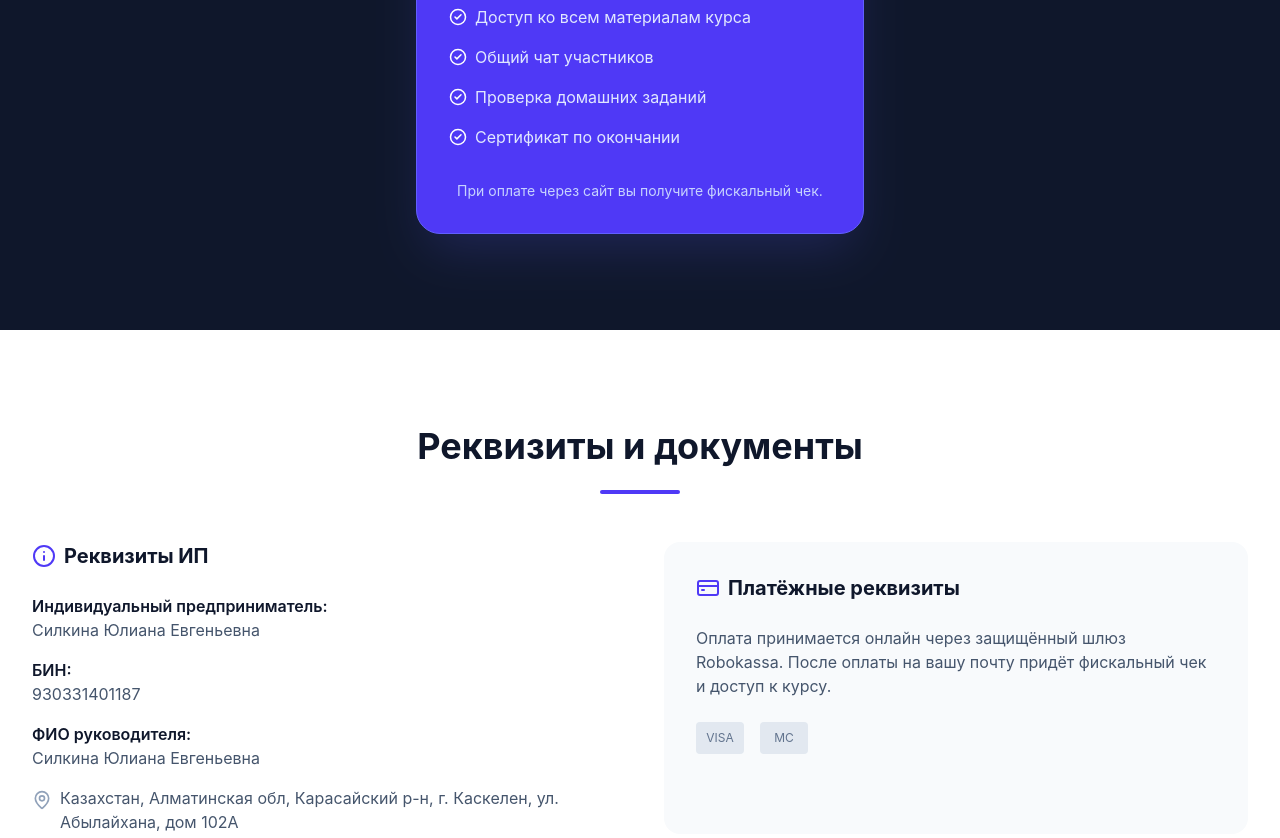
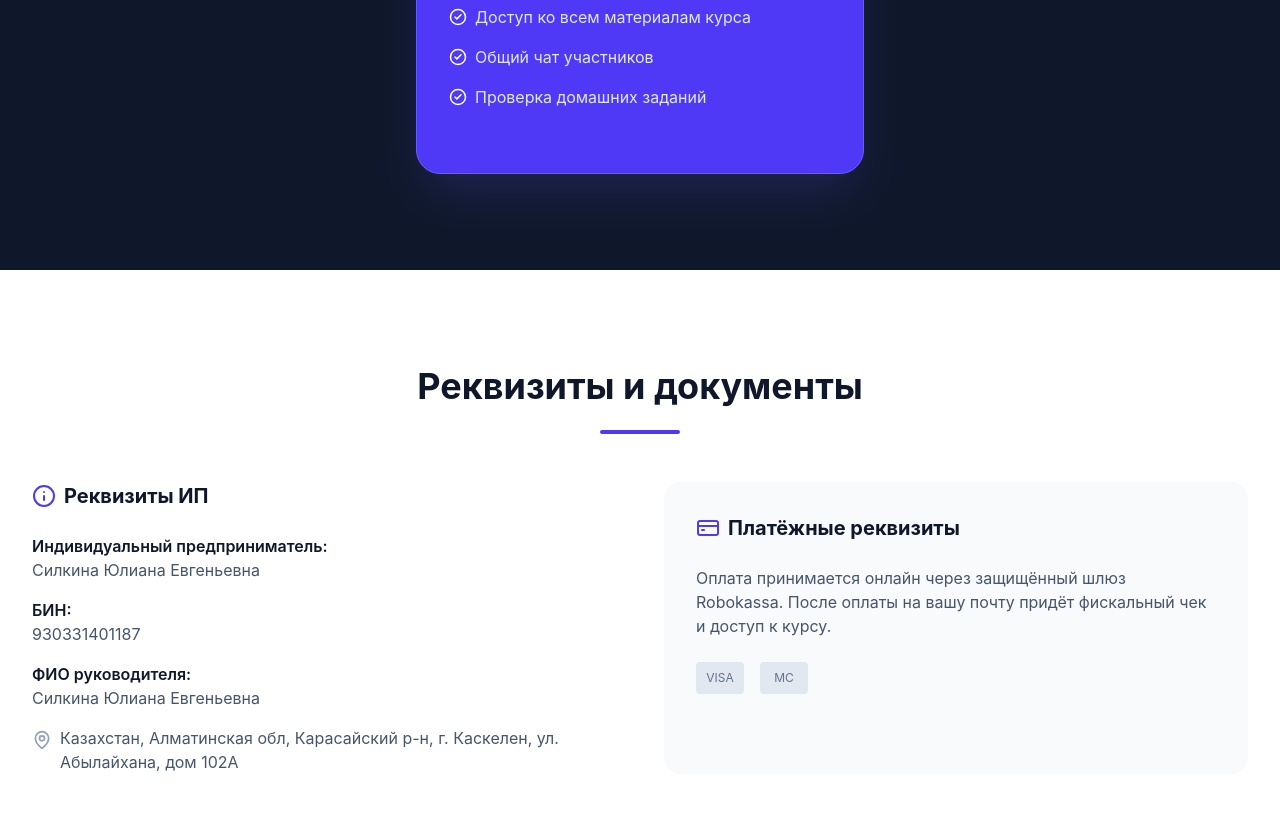
Before and after one commit to noumanthabit231-ops/YuliannaSite, a React (Vite) app: page / in a window 1280 px wide. Shown: the part 1860-2698 px from the top of the page. Built offline with nearby package versions, Linux system fonts and the light colour scheme.

Commit message:
Update App.tsx

```diff
--- a/src/App.tsx
+++ b/src/App.tsx
@@ -180,13 +180,8 @@ export default function App() {
                   <CheckCircle2 size={18} className="text-white" />
                   <span>Проверка домашних заданий</span>
                 </li>
-                <li className="flex items-center space-x-2">
-                  <CheckCircle2 size={18} className="text-white" />
-                  <span>Сертификат по окончании</span>
-                </li>
               </ul>
               <div className="text-sm text-indigo-200">
-                При оплате через сайт вы получите фискальный чек.
               </div>
             </div>
           </div>
```
